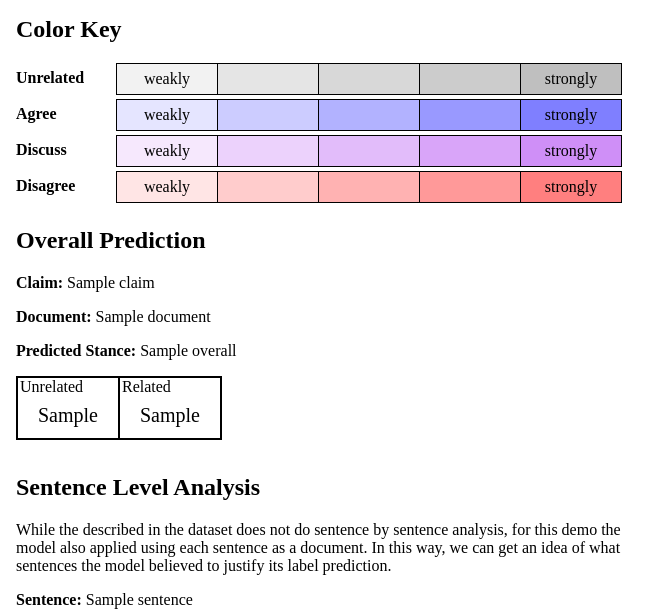
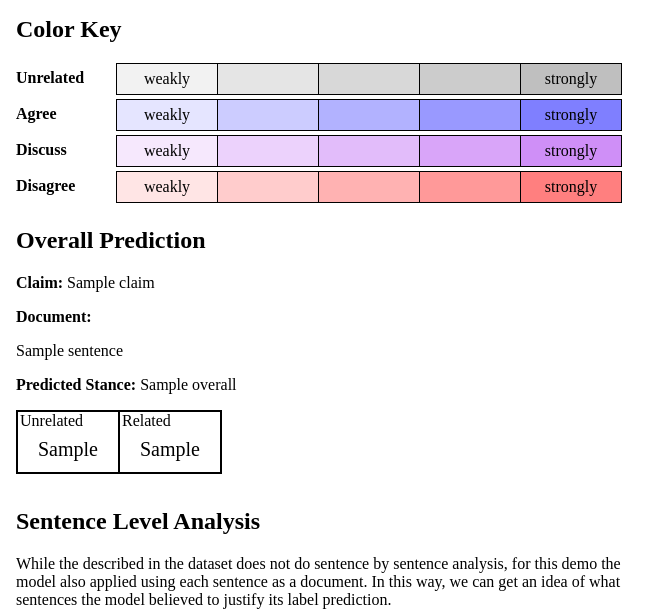
Before and after one commit to moinnadeem/StanceDetectionDemo, a Flask app: template app/templates/output.html in a window 1280 px wide. Shown: the top 616 px of the page, without its empty margins (0-669 px from the left). Run offline with Flask 2, Linux system fonts and the light colour scheme; the template is opened without the code that fills it: most values are stand-ins (such as "Sample title", 1, 10 or a date in 2020); parts of the project's set-up code (start-up, migrations or seed data) failed here and were passed over.

Commit message:
updated output for overall prediction to highlight relevant sentences

```diff
--- a/app/routes.py
+++ b/app/routes.py
@@ -13,7 +13,7 @@ def index():
     data = parse_response(response)
     return render_template('output.html', data=data)
   else:
-    return "OOPS"
+    return "ERROR NOT SUPPORTED"
 
 
 def parse_response(response):
@@ -46,8 +46,10 @@ def parse_response(response):
 
   return data;
 
+
 def round_decimals(logits):
     return [round(logit, 2) for logit in logits]
+
 
 def determine_color(rulogits, addlogits):
     colors = get_logit_colors(rulogits + addlogits)
--- a/app/templates/output.html
+++ b/app/templates/output.html
@@ -44,7 +44,20 @@
   <h2> Overall Prediction </h2>
   <div>
     <p><b>Claim:</b> {{ data.overall_data.claim }}</p>
-    <p><b>Document:</b> {{ data.overall_data.document }}</p>
+    <p>
+      <b>Document:</b>
+      {% for datum in data.sentence_data %}
+        {% if datum.color[:-1] == data.overall_data.color[:-1] %}
+          <div class={{ datum.color }}>
+            {{ datum.sentence }}
+          </div>
+        {% else %}
+          <div>
+            {{ datum.sentence }}
+          </div>
+        {% endif %}
+      {% endfor %}
+    </p>
     <!--<p><b>Related Unrelated Pred:</b> {{ data.overall_data.related_unrelated_pred }}</p>-->
     <div class="prediction">
       <div class={{ data.overall_data.color }}>
```
